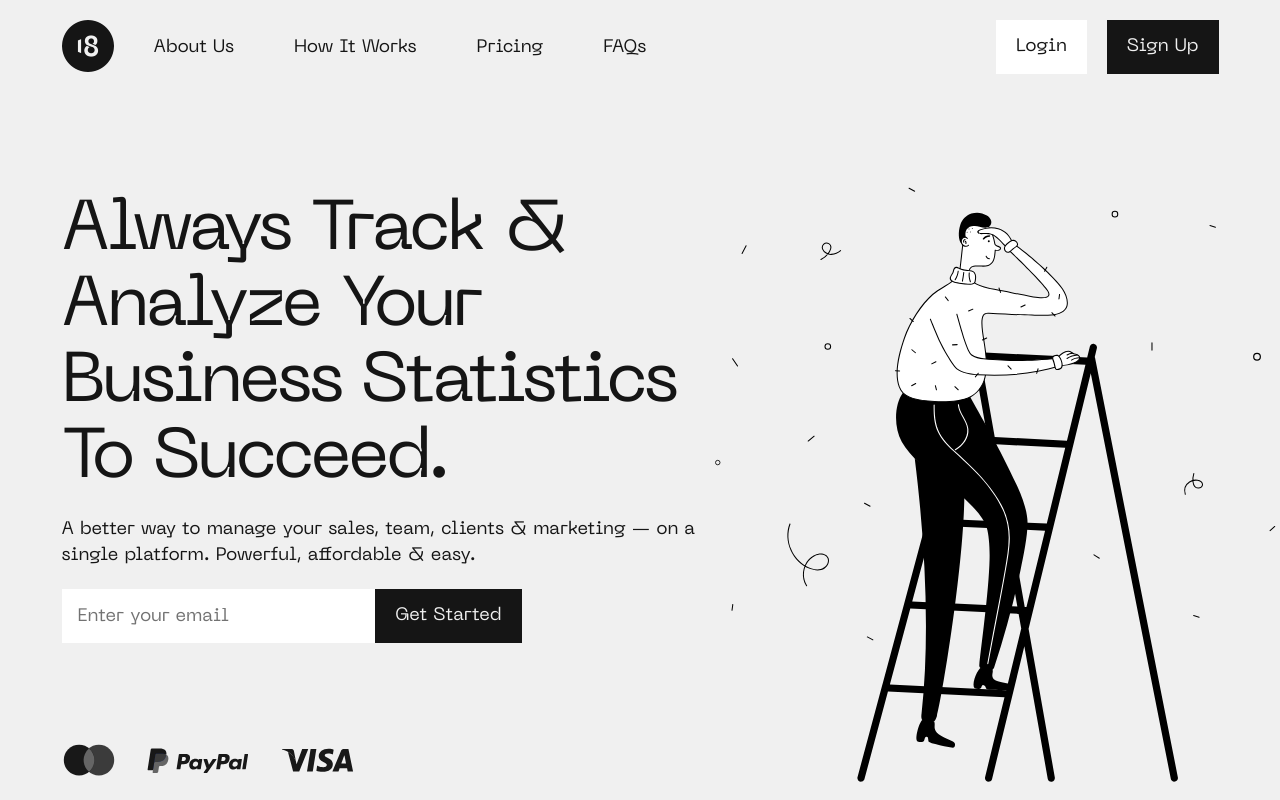
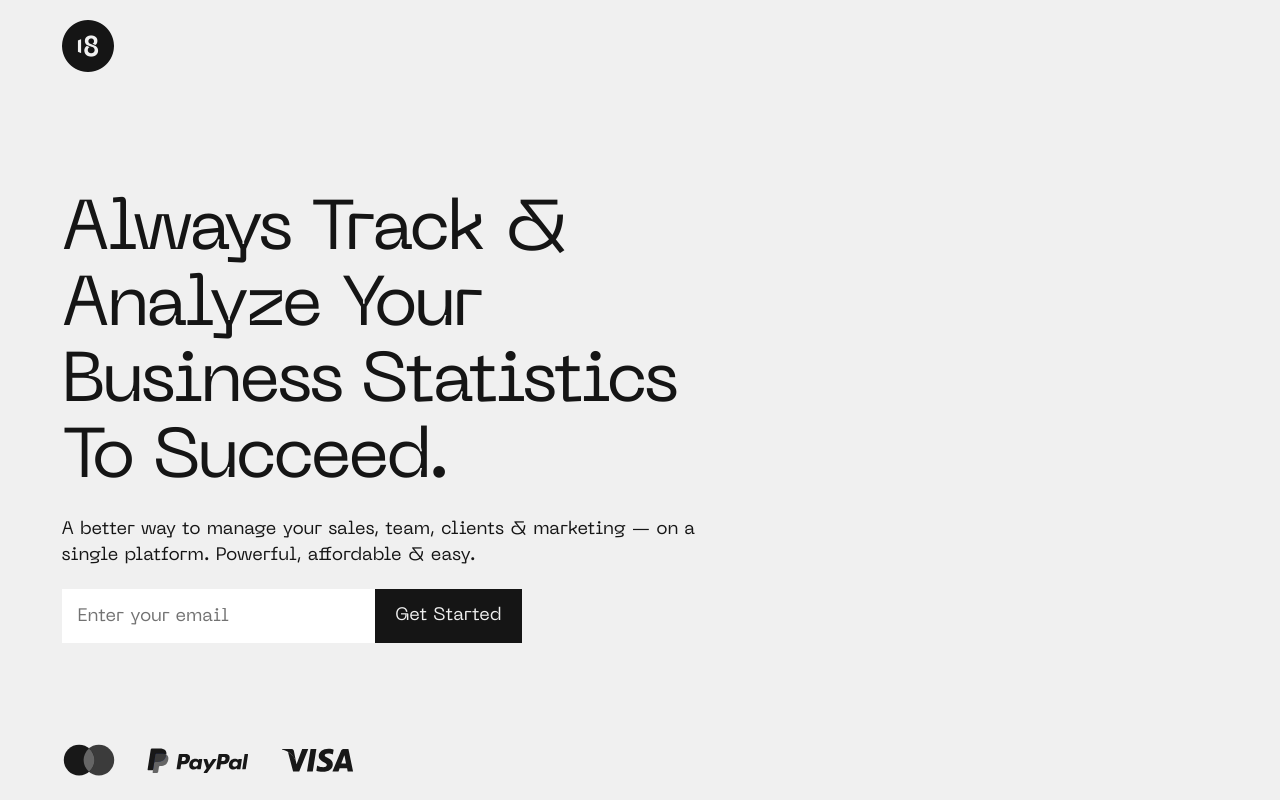
Before and after one commit to nazmus767921/HighLandingPage, a React (Vite) app: page / in a window 1280 px wide. Shown: the top 800 px of the page. Built offline with nearby package versions, Linux system fonts and the light colour scheme.

Commit message:
feat(app): Minimalist animations added

```diff
--- a/src/components/Hero.tsx
+++ b/src/components/Hero.tsx
@@ -26,7 +26,7 @@ const logos = [
 const Hero = () => {
   return (
     <section id={sectionIds.hero} className="home__hero container">
-      <article className="home__hero-content">
+      <article className="home__hero-content anim-slide-right">
         <section className="main-content">
           <h1 className="title">
             Always&nbsp;Track & Analyze Your Business Statistics To Succeed.
@@ -54,7 +54,7 @@ const Hero = () => {
           ))}
         </ul>
       </article>
-      <div className="home__hero-image image-displacement-end-2">
+      <div className="home__hero-image image-displacement-end-2 anim-slide-left">
         <img src={heroImage} alt="hero image" />
       </div>
     </section>
--- a/src/components/Nav.tsx
+++ b/src/components/Nav.tsx
@@ -31,19 +31,29 @@ const Nav = () => {
       {/* Menu */}
       <ul className="navbar__menu">
         {links.map((link, i) => (
-          <li key={link.name + i}>
+          <li
+            key={link.name + i}
+            className="anim-fade-in-right"
+            style={{ "--_sequence": i + 1 } as React.CSSProperties}
+          >
             <a href={`#${link.id}`}>{link.name}</a>
           </li>
         ))}
       </ul>
       {/* Buttons */}
       <ul className="navbar__buttons">
-        <li>
+        <li
+          className="anim-fade-in-left"
+          style={{ "--_sequence": 1 } as React.CSSProperties}
+        >
           <button type="button" className="btn">
             Login
           </button>
         </li>
-        <li>
+        <li
+          className="anim-fade-in-left"
+          style={{ "--_sequence": 0 } as React.CSSProperties}
+        >
           <button type="button" className="btn btn--primary">
             Sign Up
           </button>
--- /dev/null
+++ b/src/styles/animations.scss
@@ -0,0 +1,62 @@
+.anim-slide-right {
+  animation: slide-right 1s var(--ease-out-expo) both;
+}
+.anim-slide-left {
+  animation: slide-left 1s var(--ease-out-expo) both;
+}
+
+@keyframes slide-left {
+  0% {
+    transform: translateX(100%);
+  }
+  100% {
+    transform: translateX(0%);
+  }
+}
+
+@keyframes slide-right {
+  0% {
+    transform: translateX(-100%);
+  }
+  100% {
+    transform: translateX(0%);
+  }
+}
+
+.anim-fade-in-right {
+  --_sequence: 0;
+  --_delay: calc(0.1s * var(--_sequence));
+
+  animation: fade-in-right 1s var(--ease-out-expo) var(--_delay) both;
+}
+.anim-fade-in-left {
+  --_sequence: 0;
+  --_delay: calc(0.1s * var(--_sequence));
+
+  animation: fade-in-left 1s var(--ease-out-expo) var(--_delay) both;
+}
+
+@keyframes fade-in-left {
+  0% {
+    transform: translateX(100%);
+    opacity: 0;
+    visibility: hidden;
+  }
+  100% {
+    transform: translateX(0%);
+    opacity: 1;
+    visibility: visible;
+  }
+}
+@keyframes fade-in-right {
+  0% {
+    transform: translateX(-100%);
+    opacity: 0;
+    visibility: hidden;
+  }
+  100% {
+    transform: translateX(0%);
+    opacity: 1;
+    visibility: visible;
+  }
+}
--- a/src/styles/global.scss
+++ b/src/styles/global.scss
@@ -2,6 +2,7 @@
 @import "spacings";
 @import "layout";
 @import "components";
+@import "animations.scss";
 
 // ||Fonts
 //import local fonts using @font-face
@@ -65,7 +66,7 @@
   padding: 0;
   box-sizing: border-box;
   font: inherit;
-  transition: all 350ms var(--ease-out-expo);
+  // transition: all 350ms var(--ease-out-expo);
   -webkit-tap-highlight-color: transparent; /* to remove the tap highlights on touch screens */
 }
 
```
